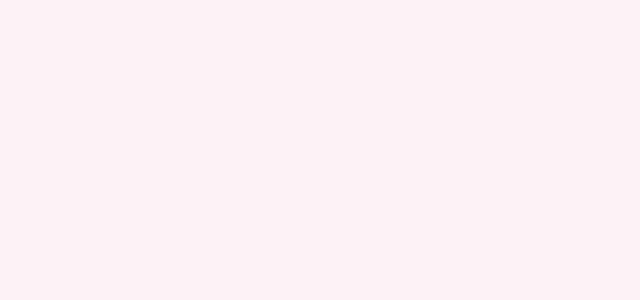
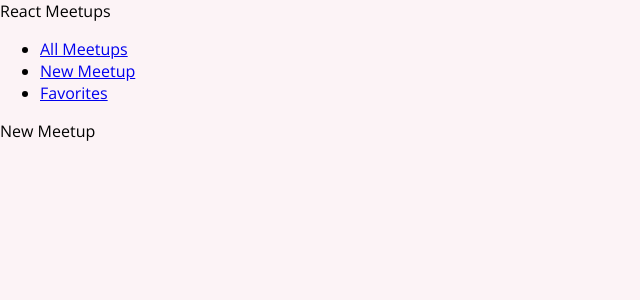
Before and after one commit to jock-citrus/my-react-app, a React (Create React App) app: page /new-meetup in a window 1280 px wide. Shown: the top 300 px of the page, without its empty margins (0-640 px from the left). Built offline with nearby package versions, Linux system fonts and the light colour scheme.

Commit message:
add routes, Links and MainNavigation

```diff
--- a/src/App.js
+++ b/src/App.js
@@ -1,6 +1,29 @@
+import { Route, Switch } from 'react-router-dom';
+
+import AllMeetupsPage from './pages/AllMeetups';
+import NewMeetupPage from './pages/NewMeetup';
+import FavoritesPage from './pages/Favorites';
+import MainNavigation from './components/MainNavigation';
+
 function App() {
   return (
-    <div></div>
+    <div>
+      <MainNavigation />
+      {
+        /**
+         * Switch tell the router that only one route should be rendered at a time
+         *  exact prevents the AllMeetupsPage being shown for all routes that
+         * include '/', i.e. all routes
+         **/
+      }
+      <Switch>
+        <Route path='/' exact>
+          <AllMeetupsPage />
+        </Route>
+        <Route path='/new-meetup'><NewMeetupPage /></Route>
+        <Route path='/favorites'><FavoritesPage /></Route>
+      </Switch>
+    </div>
   );
 }
 
--- /dev/null
+++ b/src/components/MainNavigation.js
@@ -0,0 +1,22 @@
+import { Link } from 'react-router-dom';
+
+function MainNavigation() {
+  return <header>
+    <div>React Meetups</div>
+    <nav>
+      <ul>
+        <li>
+          <Link to="/">All Meetups</Link>
+        </li>
+        <li>
+          <Link to="/new-meetup">New Meetup</Link>
+        </li>
+        <li>
+          <Link to="/favorites">Favorites</Link>
+        </li>
+      </ul>
+    </nav>
+  </header>
+}
+
+export default MainNavigation;
--- a/src/index.js
+++ b/src/index.js
@@ -1,8 +1,9 @@
 import React from 'react';
 import ReactDOM from 'react-dom/client';
+import { BrowserRouter } from 'react-router-dom';
 
 import './index.css';
 import App from './App';
 
 const root = ReactDOM.createRoot(document.getElementById('root'));
-root.render(<App />);
+root.render(<BrowserRouter><App /></BrowserRouter>);
--- /dev/null
+++ b/src/pages/AllMeetups.js
@@ -0,0 +1,5 @@
+function AllMeetupsPage() {
+return <div>All Meetups</div>
+}
+
+export default AllMeetupsPage;
--- /dev/null
+++ b/src/pages/Favorites.js
@@ -0,0 +1,5 @@
+function FavoritesPage() {
+  return <div>Favorites</div>
+}
+
+export default FavoritesPage;
--- /dev/null
+++ b/src/pages/NewMeetup.js
@@ -0,0 +1,5 @@
+function NewMeetupPage() {
+return <div>New Meetup</div>
+}
+
+export default NewMeetupPage;
```
